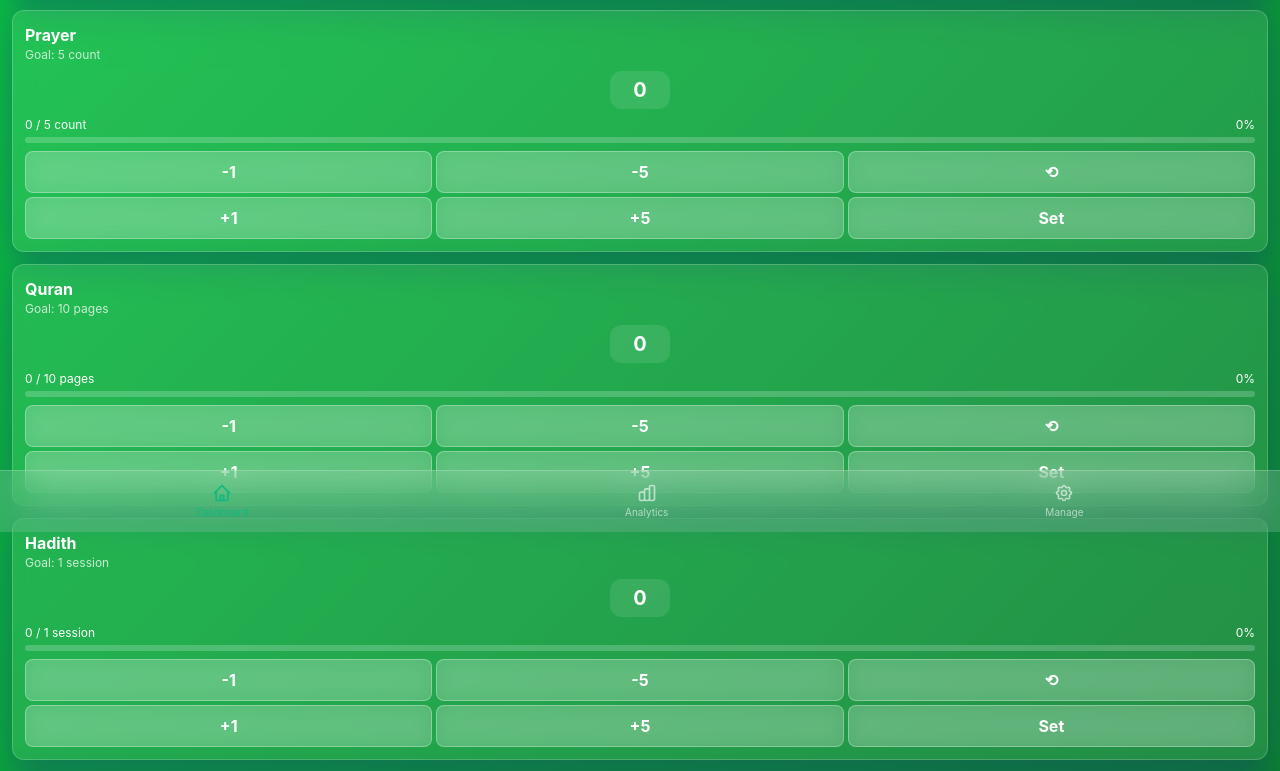
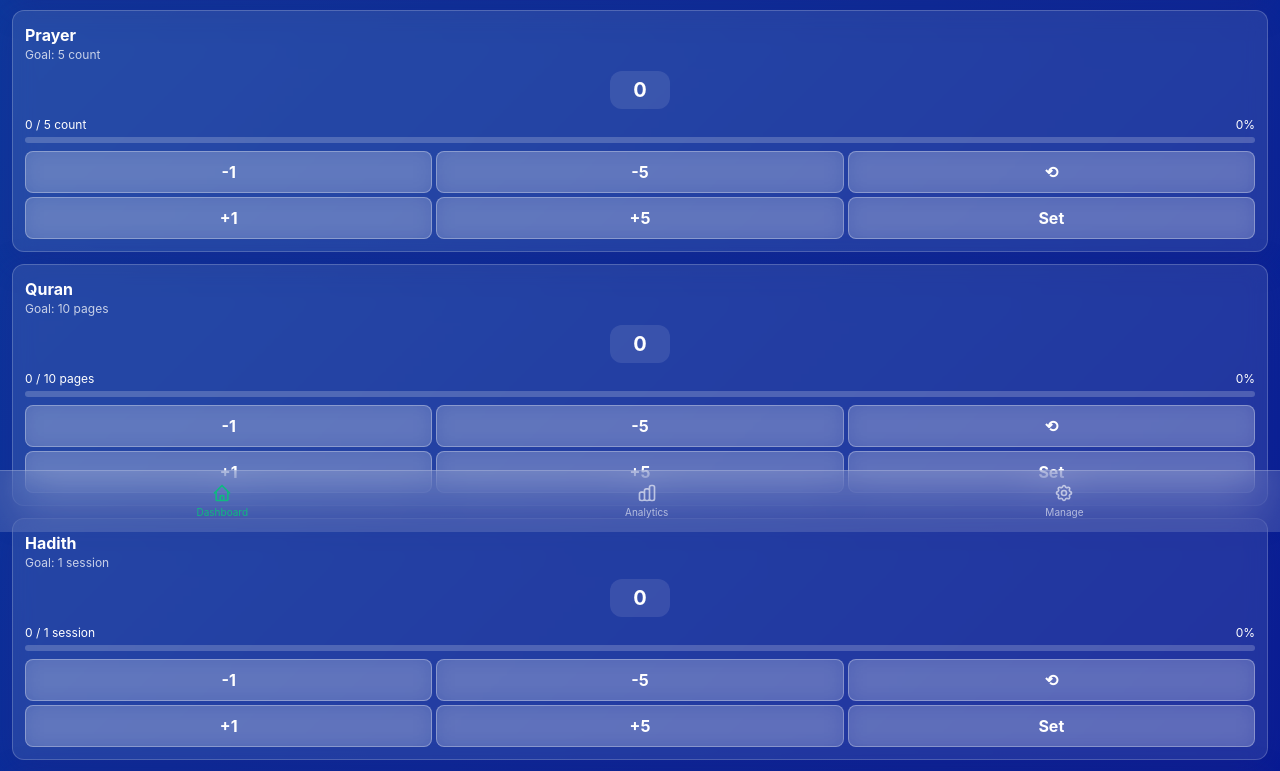
Before and after one commit to raj-311/Deen-Track, a website: page index.html in a window 1280 px wide. Shown: the part 268-1039 px from the top of the page. Drawn offline with nearby package versions, Linux system fonts and the light colour scheme.

Commit message:
Update index.html

```diff
--- a/index.html
+++ b/index.html
@@ -3,7 +3,7 @@
 <head>
     <meta charset="UTF-8">
     <meta name="viewport" content="width=device-width, initial-scale=1.0, maximum-scale=1.0, user-scalable=yes, viewport-fit=cover">
-    <meta name="theme-color" content="#0d9135">
+    <meta name="theme-color" content="#6366f1">
     <title>Self Report </title>
 
     <!-- Tailwind CSS -->
@@ -34,7 +34,7 @@
         }
 
         .light-mode {
-            background: linear-gradient(135deg, #0ac445 0%, #0c6929 100%);
+            background: linear-gradient(135deg, #0e3c9e 0%,#060f91 100%);
         }
 
         .dark-mode {
```
